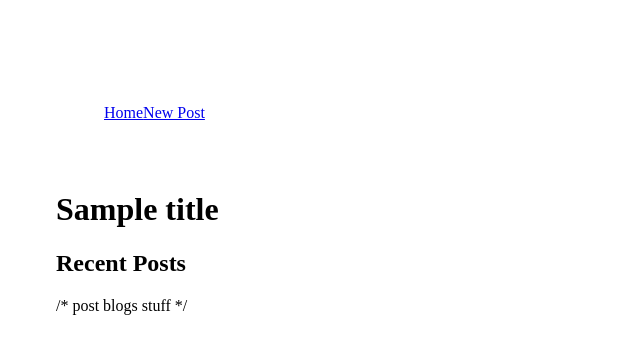
After one commit to mrkish/blogz, a Flask app: template templates/blog.html in a window 1280 px wide. The commit adds this page. Shown: the top 362 px of the page, without its empty margins (0-640 px from the left). Run offline with Flask 2, Linux system fonts and the light colour scheme; the template is opened without the code that fills it: most values are stand-ins (such as "Sample title", 1, 10 or a date in 2020).

Commit message:
Things render! There are nav links!

```diff
--- a/main.py
+++ b/main.py
@@ -2,7 +2,7 @@ from flask import Flask, request, redirect, render_template
 from flask_sqlalchemy import SQLAlchemy
 import cgi
 
-app = Flask(__title__)
+app = Flask(__name__)
 app.config['DEBUG'] = True      # displays runtime errors in the browser, too
 app.config['SQLALCHEMY_DATABASE_URI'] = 'mysql+pymysql://build-a-blog:blog@localhost:8889/build-a-blog'
 app.config['SQLALCHEMY_ECHO'] = True
@@ -14,8 +14,7 @@ class Blog(db.Model):
 
     id = db.Column(db.Integer, primary_key=True)
     title = db.Column(db.String(120))
-    date = db.Column(db.String(20))
-    body = db.Column(db.String(10000))
+    body = db.Column(db.String(5000))
 
     def __init__(self, title, body):
         self.title = title
@@ -27,27 +26,32 @@ def index():
 
     if request.method == 'POST':
         blog_title = request.form['blog']
-        new_blog = blog(blog_title)
+        new_blog =Blog(blog_title)
         db.session.add(new_blog)
         db.session.commit()
 
-    blogs = blog.query.filter_by(completed=False).all()
-    completed_blogs = blog.query.filter_by(completed=True).all()
-    return render_template('todos.html', title="Get It Done!",
-                           blogs=blogs, completed_blogs=completed_blogs)
+    blogs = Blog.query.all()
+    completed_blogs = Blog.query.all()
+    return render_template('blog.html', title="Blogs!", blogs=blogs)
+
+@app.route('/newpost', methods=['POST','GET'])
+def newpost():
 
 
-@app.route('/delete-blog', methods=['POST'])
-def delete_blog():
 
-    blog_id = int(request.form['blog-id'])
-    blog = blog.query.get(blog_id)
-    blog.completed = True
-    db.session.add(blog)
-    db.session.commit()
-
-    return redirect('/')
+    return render_template('newpost.html',title='New Post')
 
 
-if __title__ == '__main__':
+#@app.route('/delete-blog', methods=['POST'])
+#def delete_blog():
+#
+#    blog_id = int(request.form['blog-id'])
+#    blog = blog.query.get(blog_id)
+#    return redirect('/')
+#    blog.completed = True
+#    db.session.add(blog)
+#    db.session.commit()
+
+
+if __name__ == '__main__':
     app.run()
--- a/templates/base.html
+++ b/templates/base.html
@@ -5,6 +5,8 @@
     <title>{{title}}</title>
 </head>
 <body>
+    <div class='nav'><a href='/'>Home</a><a href='/newpost'>New Post</a></div>
+    <h1>{{title}}</h1>
     {% block content %}
     {% endblock %}
 </body>
--- /dev/null
+++ b/templates/blog.html
@@ -0,0 +1,9 @@
+{% extends 'base.html' %}
+{% block content %}
+    <h2>Recent Posts</h2>
+
+
+    /* post blogs stuff */
+
+
+{% endblock %}
--- a/templates/style.css
+++ b/templates/style.css
@@ -1,3 +1,18 @@
 body {
-    font-family: -apple-system, BlinkMacSystemFont, 'Segoe UI', Roboto, Oxygen, Ubuntu, Cantarell, 'Open Sans', 'Helvetica Neue', sans-serif;
+    font-family: 'Gill Sans', 'Gill Sans MT', Calibri, 'Trebuchet MS', sans-serif sans-serif;
+    padding: 3em;
 }
+
+.nav {
+    display: inline-block;
+    padding: 3em;
+    text-decoration: none
+    color: black;
+}
+
+.nav:hover {
+    display: inline-block;
+    padding: 3em;
+    text-decoration: none
+    color: #50abbbb6;
+}
```
Also changed, not shown: templates/newpost.html (added, +12 -0 lines).
